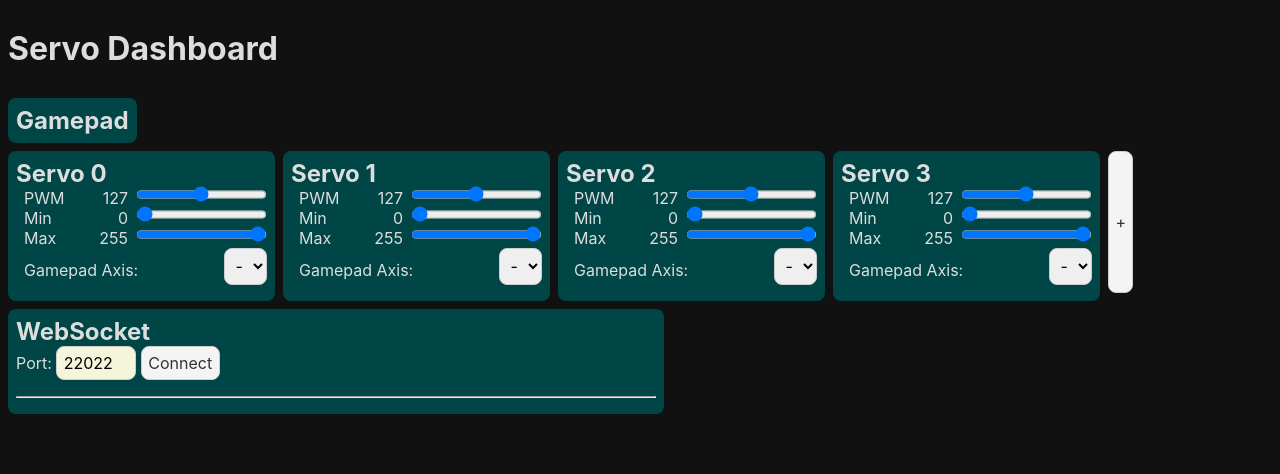
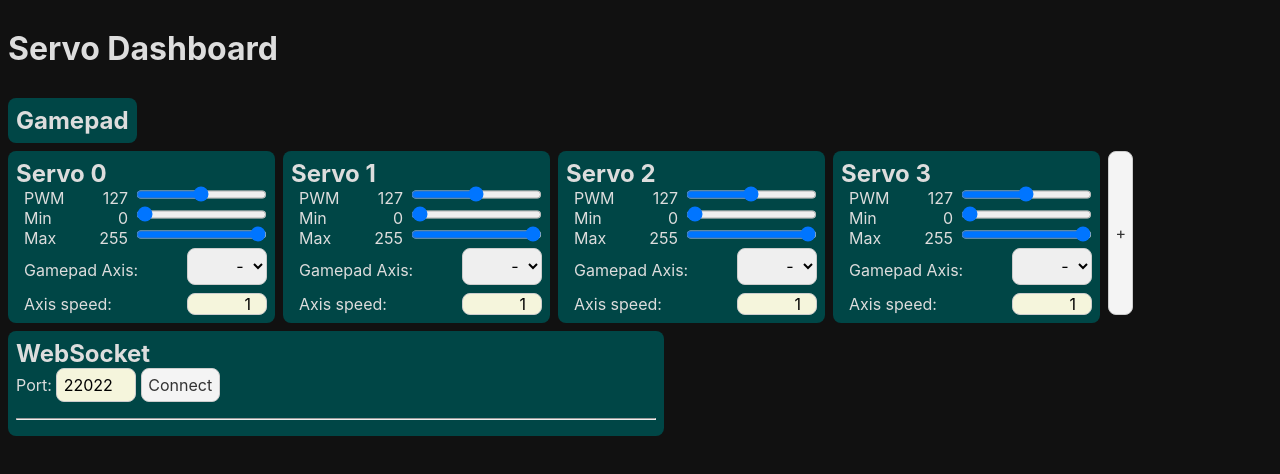
Before and after one commit to frepet/servo-dashboard, a Svelte app: page / in a window 1280 px wide. Shown: the top 474 px of the page. Built offline with nearby package versions, Linux system fonts and the light colour scheme.

Commit message:
Servo axis speed

```diff
--- a/public/global.css
+++ b/public/global.css
@@ -90,6 +90,7 @@ button:focus {
 	margin: 0px;
 	margin-left: 0.5em;
 	padding: 0px;
+	background-color: antiquewhite;
 }
 
 .row p {
@@ -109,3 +110,16 @@ button:focus {
 	height: 0.8em;
 	border-radius: 0.5em;
 }
+
+.row .number {
+	margin-top: 0px;
+	background-color: beige;
+	border-radius: 0.5em;
+	width: 5em;
+	text-align: right;
+}
+
+.row select {
+	width: 5em;
+	text-align: right;
+}
--- a/src/ServoCard.svelte
+++ b/src/ServoCard.svelte
@@ -59,6 +59,10 @@
         </select>
     </div>
 
+    <div class="row">
+        <p class="label">Axis speed:</p>
+        <input class="number" type="number" step={0.1} bind:value={speed}/>
+    </div>
 </div>
 
 <style>
```
